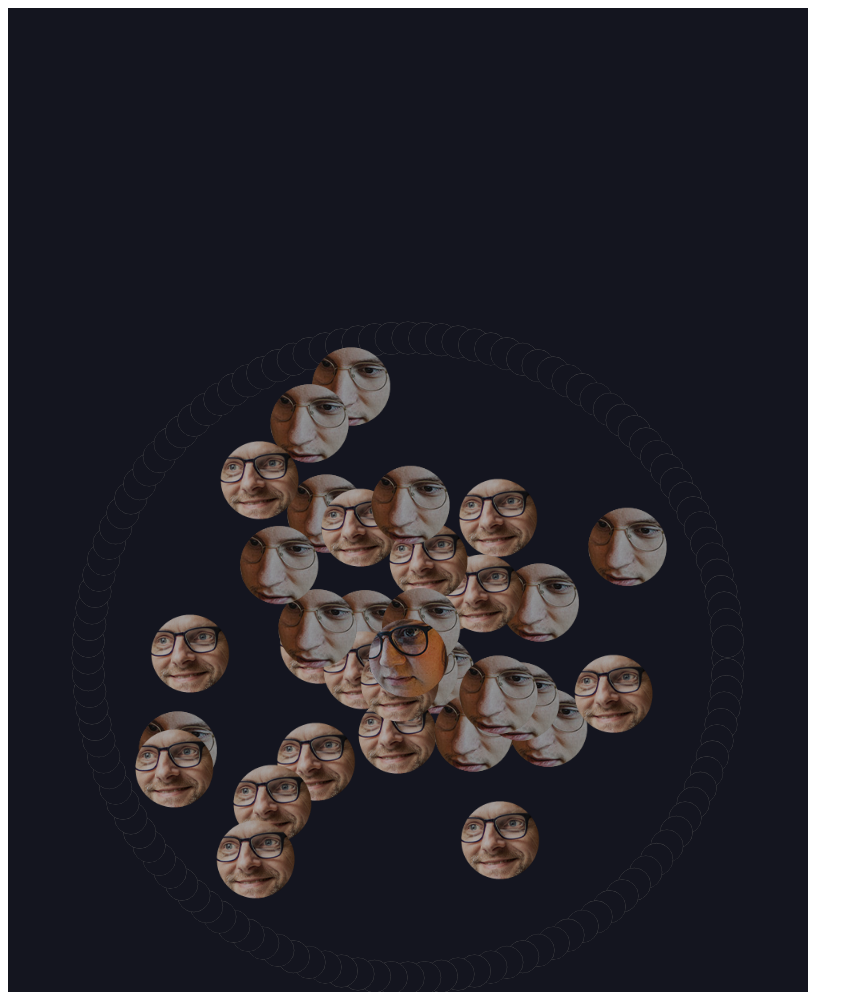
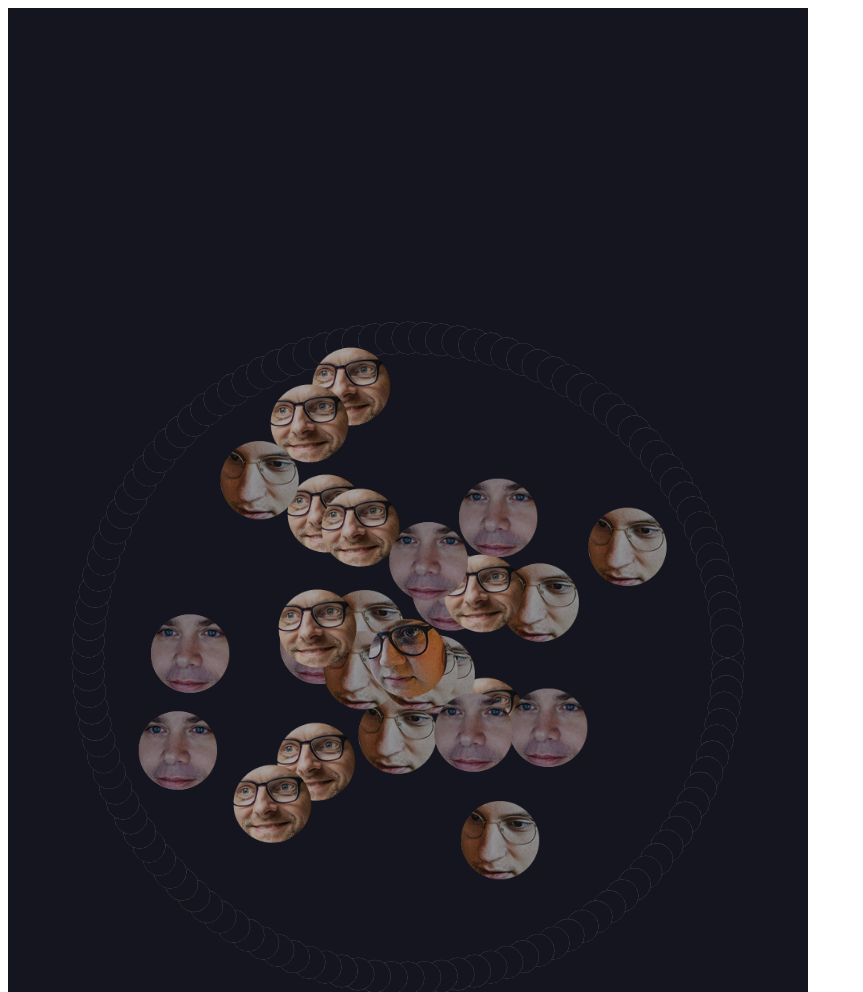
Before and after one commit to happy-bits/vinlotteri, a plain HTML site: page 04.html in a window 1280 px wide. Shown: the top 992 px of the page, without its empty margins (0-863 px from the left). Drawn offline with Linux system fonts and the light colour scheme; animation ran at ten frames a second.

Commit message:
Macke med

```diff
--- a/04.html
+++ b/04.html
@@ -124,11 +124,12 @@
 
             // Lägg till bollar till världen
 
-            for (let i = 0; i < 20; i++) {
+            for (let i = 0; i < 10; i++) {
 
                 const x1 = createBoll('oscar')
                 const x2 = createBoll('nils')
-                Composite.add(world, [x1, x2]);
+                const x3 = createBoll('macke')
+                Composite.add(world, [x1, x2, x3]);
             }
 
             const mixer = Bodies.circle(wall.radius, wall.radius, mixerRadius, {
```
Also changed, not shown: dearfriends/macke.png (added), 1 other file.
